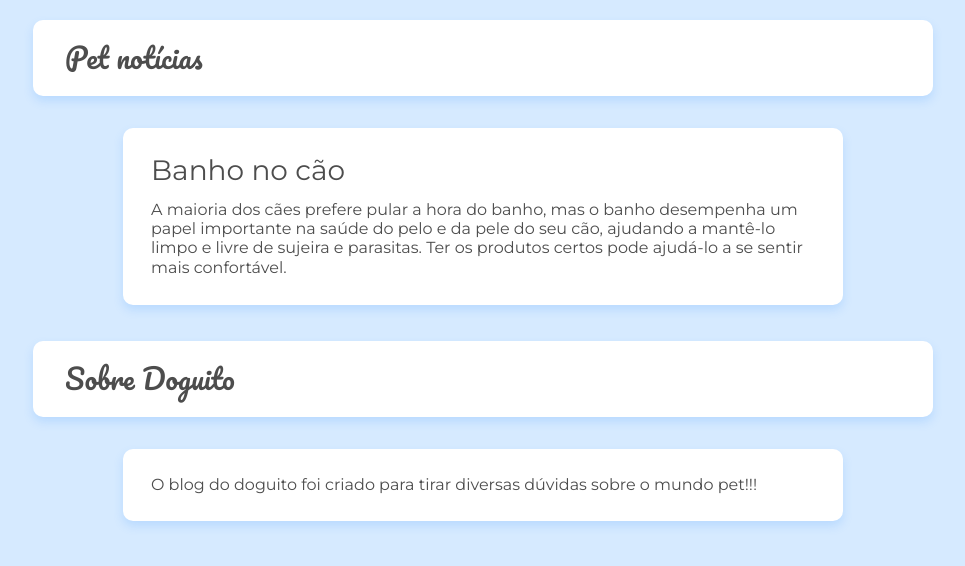
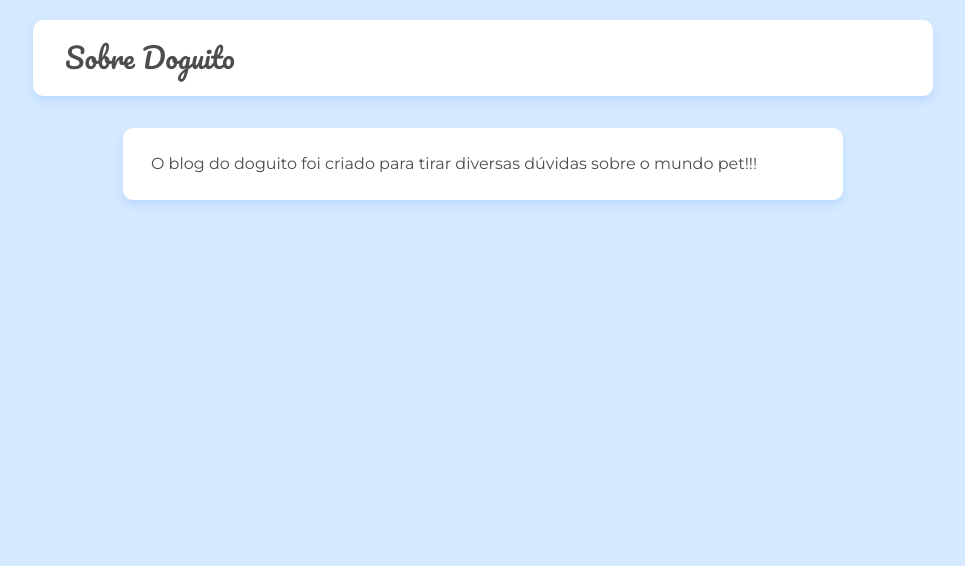
Before and after one commit to ERAjeje/AluraReactRouterSensedia, a React (Create React App) app in the folder petshop/: page /sobre in a window 1280 px wide. Shown: the top 566 px of the page, without its empty margins (157-1122 px from the left). Built offline with nearby package versions, Linux system fonts and the light colour scheme.

Commit message:
curso: refat bug na exib das rotas home e sobre

```diff
--- a/petshop/src/App.jsx
+++ b/petshop/src/App.jsx
@@ -9,7 +9,7 @@
 
   return (
     <Router>
-      <Route path='/'>
+      <Route exact path='/'>
         <Home />
       </Route>
       <Route path='/sobre'>
```
Also changed, not shown: 1 other file (tests, documents, lock files or other folders).
